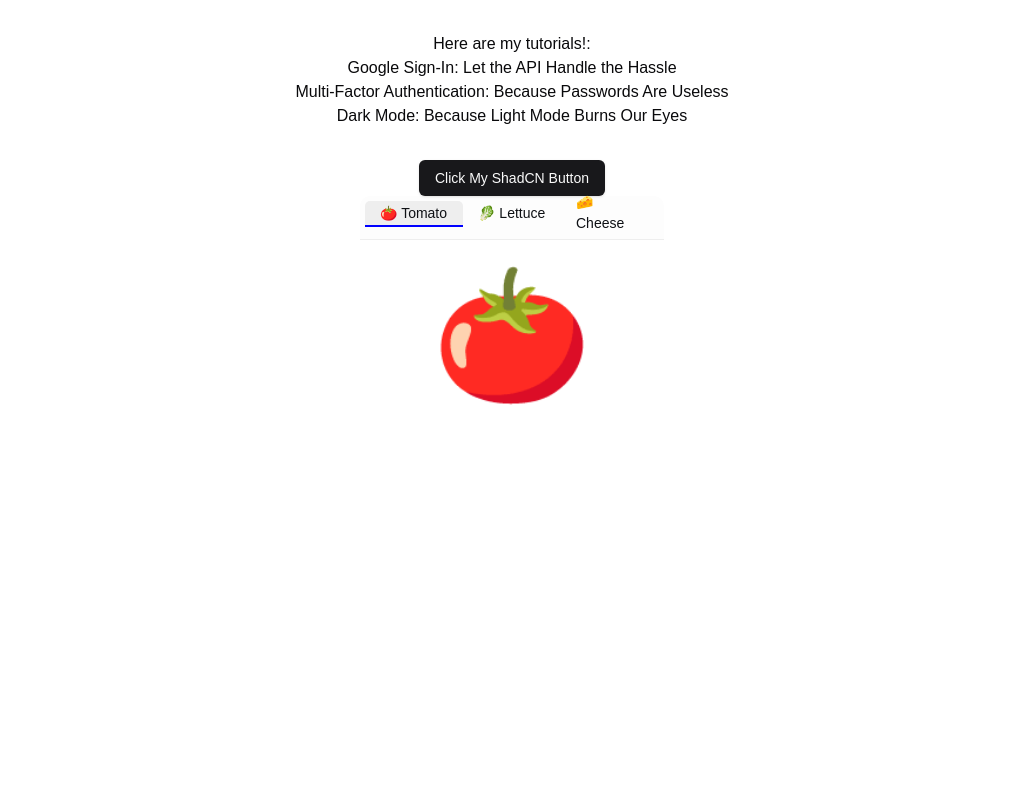
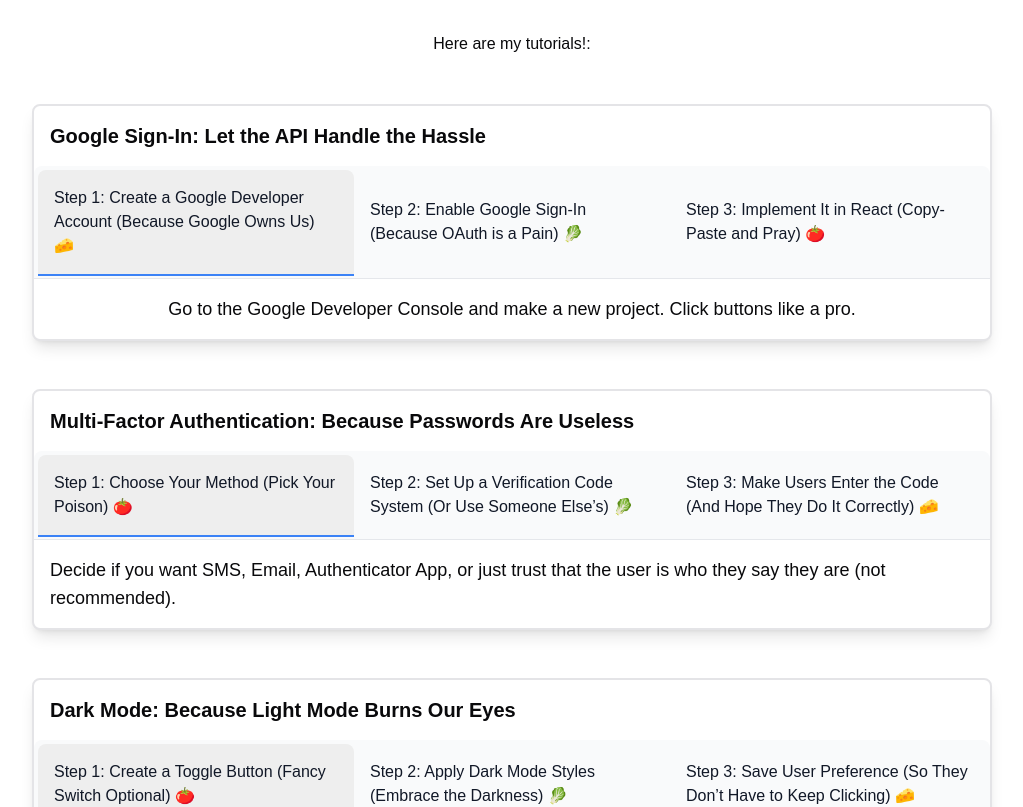
Before and after one commit to aayalapalacin/react-playgroundv2.0, a Next.js app: page / in a window 1280 px wide. Shown: the top 807 px of the page, without its empty margins (160-1183 px from the left). Built offline with nearby package versions, Linux system fonts and the light colour scheme.

Commit message:
using tutorial card component to render tutoriales

```diff
--- a/src/app/page.tsx
+++ b/src/app/page.tsx
@@ -10,7 +10,7 @@
       <h1>Here are my tutorials!:</h1>
       {tutorialsArray && tutorialsArray.length > 0
         ? tutorialsArray.map((tutorial, tutorialIndex) => {
-            return <div key={tutorialIndex + "tutorials"}>{tutorial.name}</div>;
+            return  <TransitionCards tutorial={tutorial} />;
           })
         : "no tutorials"}
       <Button className="mt-8">
@@ -18,7 +18,6 @@
           Click My ShadCN Button
         </Link>
       </Button>
-    <TransitionCards />
     </div>
   );
 }
--- a/src/components/transitionCards.tsx
+++ b/src/components/transitionCards.tsx
@@ -1,31 +1,37 @@
 "use client"
 
-import { AnimatePresence } from "motion/react"
-import * as motion from "motion/react-client"
-import { useState } from "react"
+import { AnimatePresence } from "motion/react";
+import * as motion from "motion/react-client";
+import { useState } from "react";
+import { Tutorial } from "@/types";
+import { Step } from "@/types";
 
-export default function TransitionCards() {
-    const [selectedTab, setSelectedTab] = useState(tabs[0])
+interface TransitionCardsProps {
+    tutorial: Tutorial;
+}
+
+export default function TransitionCards({ tutorial }: TransitionCardsProps) {
+    const [selectedTab, setSelectedTab] = useState<Step>(tutorial?.steps[0]);
 
     return (
-        <div className="transition-cards-container">
-            <nav style={nav}>
-                <ul style={tabsContainer}>
-                    {tabs.map((item) => (
+        <div className="w-3/4 m-12 border-2 rounded-lg bg-white shadow-lg flex flex-col overflow-hidden">
+            <h1 className="text-xl font-bold p-4">{tutorial.name}</h1>
+            <nav className="bg-gray-50 p-1 border-b border-gray-200 rounded-t-lg">
+                <ul className="flex w-full">
+                    {tutorial?.steps.map((item, index) => (
                         <motion.li
-                            key={item.label}
+                            key={tutorial.name + index}
                             initial={false}
                             animate={{
-                                backgroundColor:
-                                    item === selectedTab ? "#eee" : "#eee0",
+                                backgroundColor: item.title === selectedTab.title ? "#eee" : "#eee0",
                             }}
-                            style={tab}
+                            className="flex-1 p-4 cursor-pointer flex justify-between items-center text-gray-900 relative rounded-t-lg"
                             onClick={() => setSelectedTab(item)}
                         >
-                            {`${item.icon} ${item.label}`}
-                            {item === selectedTab ? (
+                            {item.title} {item.icon}
+                            {item.title === selectedTab.title ? (
                                 <motion.div
-                                    style={underline}
+                                    className="absolute bottom-[-2px] left-0 right-0 h-[2px] bg-blue-500"
                                     layoutId="underline"
                                     id="underline"
                                 />
@@ -34,118 +40,20 @@
                     ))}
                 </ul>
             </nav>
-            <main style={iconContainer}>
+            <main className="flex justify-center items-center flex-1 p-4">
                 <AnimatePresence mode="wait">
                     <motion.div
-                        key={selectedTab ? selectedTab.label : "empty"}
+                        key={selectedTab ? selectedTab.title : "empty"}
                         initial={{ y: 10, opacity: 0 }}
                         animate={{ y: 0, opacity: 1 }}
                         exit={{ y: -10, opacity: 0 }}
                         transition={{ duration: 0.2 }}
-                        style={icon}
+                        className="text-lg"
                     >
-                        {selectedTab ? selectedTab.icon : "😋"}
+                        {selectedTab ? selectedTab.description : "No description available"}
                     </motion.div>
                 </AnimatePresence>
             </main>
         </div>
-    )
+    );
 }
-
-/**
- * ==============   Styles   ================
- */
-
-const container: React.CSSProperties = {
-    width: 480,
-    height: "60vh",
-    maxHeight: 360,
-    borderRadius: 10,
-    background: "white",
-    overflow: "hidden",
-    boxShadow:
-        "0 1px 1px hsl(0deg 0% 0% / 0.075), 0 2px 2px hsl(0deg 0% 0% / 0.075), 0 4px 4px hsl(0deg 0% 0% / 0.075), 0 8px 8px hsl(0deg 0% 0% / 0.075), 0 16px 16px hsl(0deg 0% 0% / 0.075), 0 2px 2px hsl(0deg 0% 0% / 0.075), 0 4px 4px hsl(0deg 0% 0% / 0.075), 0 8px 8px hsl(0deg 0% 0% / 0.075), 0 16px 16px hsl(0deg 0% 0% / 0.075)",
-    display: "flex",
-    flexDirection: "column",
-}
-
-const nav: React.CSSProperties = {
-    background: "#fdfdfd",
-    padding: "5px 5px 0",
-    borderRadius: "10px",
-    borderBottomLeftRadius: 0,
-    borderBottomRightRadius: 0,
-    borderBottom: "1px solid #eeeeee",
-    height: 44,
-}
-
-const tabsStyles: React.CSSProperties = {
-    listStyle: "none",
-    padding: 0,
-    margin: 0,
-    fontWeight: 500,
-    fontSize: 14,
-}
-
-const tabsContainer: React.CSSProperties = {
-    ...tabsStyles,
-    display: "flex",
-    width: "100%",
-}
-
-const tab: React.CSSProperties = {
-    ...tabsStyles,
-    borderRadius: 5,
-    borderBottomLeftRadius: 0,
-    borderBottomRightRadius: 0,
-    width: "100%",
-    padding: "10px 15px",
-    position: "relative",
-    background: "white",
-    cursor: "pointer",
-    height: 24,
-    display: "flex",
-    justifyContent: "space-between",
-    alignItems: "center",
-    flex: 1,
-    minWidth: 0,
-    userSelect: "none",
-    color: "#0f1115",
-}
-
-const underline: React.CSSProperties = {
-    position: "absolute",
-    bottom: -2,
-    left: 0,
-    right: 0,
-    height: 2,
-    background: "blue",
-}
-
-const iconContainer: React.CSSProperties = {
-    display: "flex",
-    justifyContent: "center",
-    alignItems: "center",
-    flex: 1,
-}
-
-const icon: React.CSSProperties = {
-    fontSize: 128,
-}
-
-/**
- * ==============   Data   ================
- */
-
-const allIngredients = [
-    { icon: "🍅", label: "Tomato" },
-    { icon: "🥬", label: "Lettuce" },
-    { icon: "🧀", label: "Cheese" },
-    { icon: "🥕", label: "Carrot" },
-    { icon: "🍌", label: "Banana" },
-    { icon: "🫐", label: "Blueberries" },
-    { icon: "🥂", label: "Champers?" },
-]
-
-const [tomato, lettuce, cheese] = allIngredients
-const tabs = [tomato, lettuce, cheese]
--- a/src/tutorials.ts
+++ b/src/tutorials.ts
@@ -16,6 +16,7 @@
   gcloud projects create my-awesome-project
   // Or, if you prefer the UI, just click around until something works.
   `,
+  icon:"🧀",
       },
       {
         title: "Step 2: Enable Google Sign-In (Because OAuth is a Pain)",
@@ -25,6 +26,7 @@
   // In your .env file:
   REACT_APP_GOOGLE_CLIENT_ID=your-client-id-here
   `,
+  icon:"🥬",
       },
       {
         title: "Step 3: Implement It in React (Copy-Paste and Pray)",
@@ -43,6 +45,7 @@
     onFailure={onFailure}
   />
   `,
+  icon: "🍅",
       },
     ],
   },
@@ -61,6 +64,7 @@
   const methods = ["SMS", "Email", "Authenticator App"];
   console.log("Which MFA method do you hate the least?", methods);
   `,
+  icon: "🍅",
       },
       {
         title:
@@ -76,6 +80,7 @@
     .then(confirmResult => console.log("Code sent!"))
     .catch(error => console.error(error));
   `,
+  icon:"🥬",
       },
       {
         title:
@@ -86,6 +91,7 @@
   <input type="text" placeholder="Enter 6-digit code" onChange={handleCodeInput} />
   <button onClick={verifyCode}>Verify</button>
   `,
+  icon:"🧀",
       },
     ],
   },
@@ -102,6 +108,7 @@
         codeSample: `
   <button onClick={toggleDarkMode}>🌞 / 🌙</button>
   `,
+  icon: "🍅",
       },
       {
         title: "Step 2: Apply Dark Mode Styles (Embrace the Darkness)",
@@ -118,6 +125,8 @@
     color: "#000000"
   };
   `,
+  icon:"🥬",
+
       },
       {
         title:
@@ -128,6 +137,7 @@
   localStorage.setItem("theme", "dark");
   const theme = localStorage.getItem("theme") || "light";
   `,
+  icon:"🧀",
       },
     ],
   },
--- a/src/types.ts
+++ b/src/types.ts
@@ -3,6 +3,8 @@
     title: string;
     description: string;
     codeSample: string;
+    icon: string;
+
 }
 
 export interface Tutorial {
```
